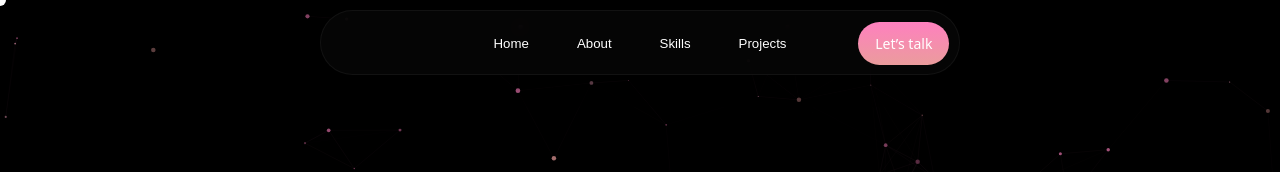
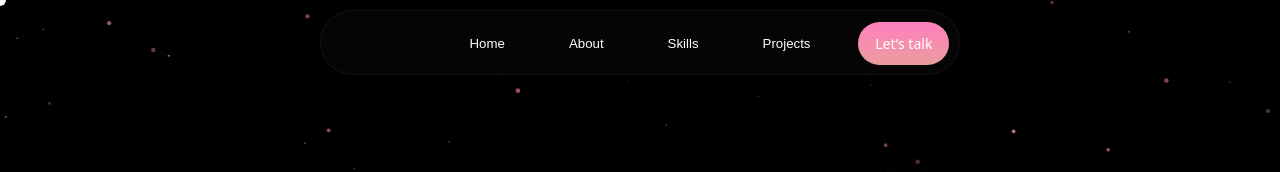
Before and after one commit to ivolevy/ivan-portfolio, a React (Vite) app: page / in a window 1280 px wide. Shown: the top 172 px of the page. Built offline with nearby package versions, Linux system fonts and the light colour scheme; a web font is replaced by a local one.

Commit message:
Apply final polish: Education glassmorphism, performance tweaks, and mobile UX

```diff
--- a/src/assets/styles/nav.css
+++ b/src/assets/styles/nav.css
@@ -53,7 +53,8 @@ nav ul li a {
   color: #fff !important;
   font-size: 0.83rem;
   font-weight: lighter;
-  padding: 4px 8px;
+  padding: 12px 16px;
+  /* Increased touch target for mobile */
   border-radius: 5px;
 }
 
--- a/src/components/About.jsx
+++ b/src/components/About.jsx
@@ -81,7 +81,7 @@ export const About = () => {
 
         {/* Sección de Educación */}
         <motion.div
-          className="glass-panel rounded-2xl p-6 md:p-12 shadow-2xl"
+          className="glass-card rounded-2xl p-6 md:p-12 shadow-2xl"
           initial={{ opacity: 0, y: 50 }}
           whileInView={{ opacity: 1, y: 0 }}
           transition={{ duration: 0.5, delay: 0.4 }}
--- a/src/components/ParticlesBackground.jsx
+++ b/src/components/ParticlesBackground.jsx
@@ -43,7 +43,7 @@ export const ParticlesBackground = () => {
     ];
 
     // Calcular número de partículas según el tamaño del canvas
-    const particleCount = Math.floor((canvas.width * canvas.height) / 8000);
+    const particleCount = Math.floor((canvas.width * canvas.height) / 10000); // Reduced density for performance
 
     particlesRef.current = Array.from({ length: particleCount }, () => {
       const colorSet = colorSets[Math.floor(Math.random() * colorSets.length)];
@@ -108,6 +108,7 @@ export const ParticlesBackground = () => {
           const otherParticle = particles[j];
           const dx = particle.x - otherParticle.x;
           const dy = particle.y - otherParticle.y;
+          if (Math.abs(dx) < 120 && Math.abs(dy) < 120) { // Optimization: pre-check axis distance
             const distance = Math.sqrt(dx * dx + dy * dy);
 
             if (distance < 120) {
@@ -117,6 +118,7 @@ export const ParticlesBackground = () => {
               ctx.moveTo(particle.x, particle.y);
               ctx.lineTo(otherParticle.x, otherParticle.y);
               ctx.stroke();
+            }
           }
         }
       }
```
Lines whose indentation alone changed are shown as unchanged.
